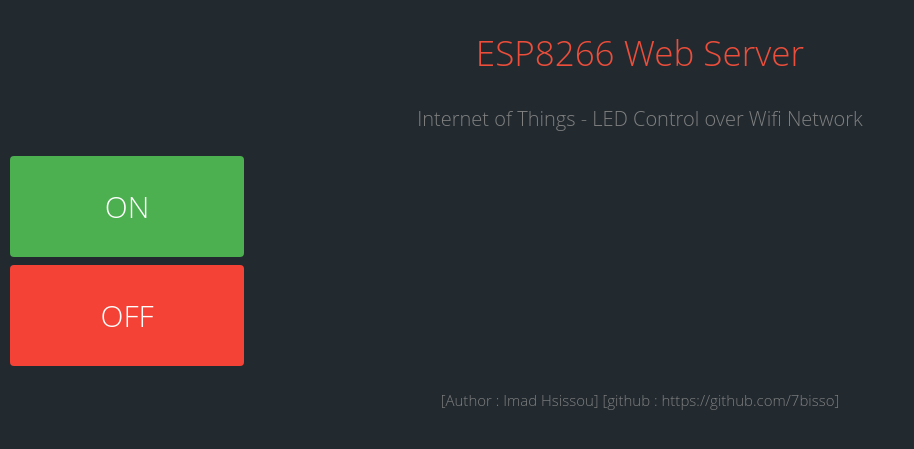
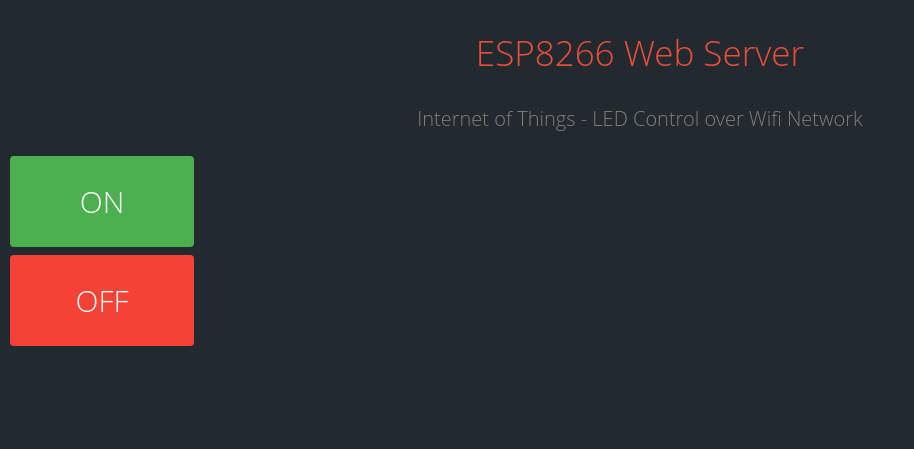
Before and after one commit to imadhsissou/imadhsissou.github.io, a Jekyll site: the page Iot/esp8266-led.html, which Jekyll copies as it is, in a window 1280 px wide. Shown: the top 449 px of the page, without its empty margins (0-914 px from the left). Built offline with Jekyll 4.4.1, drawn with Linux system fonts in a browser that asks for light colours.

Commit message:
Update esp8266-led.html

```diff
--- a/Iot/esp8266-led.html
+++ b/Iot/esp8266-led.html
@@ -8,7 +8,7 @@
     background-color: #4CAF50; /* Green */
     border: none;
     color: white;
-    padding: 30px 57px;
+    padding: 25px 52px;
     text-align: center;
     text-decoration: none;
     display: inline-block;
@@ -17,7 +17,7 @@
     font-family: 'Open Sans' ;
     margin: 4px 2px;
     cursor: pointer;
-    width: 120px;
+    width: 80px;
 }
 }
 
@@ -43,7 +43,5 @@
     <a href="http://192.168.1.5/OFF" class="button button3">OFF</a>
 </div>
 
-<h4 style="color : gray; font-family: 'Open Sans' ; font-size: 15px; font-weight: 300; text-align: center;">[Author : Imad Hsissou] [github : https://github.com/7bisso]<h4>
-
 </body>
 </html>
```
